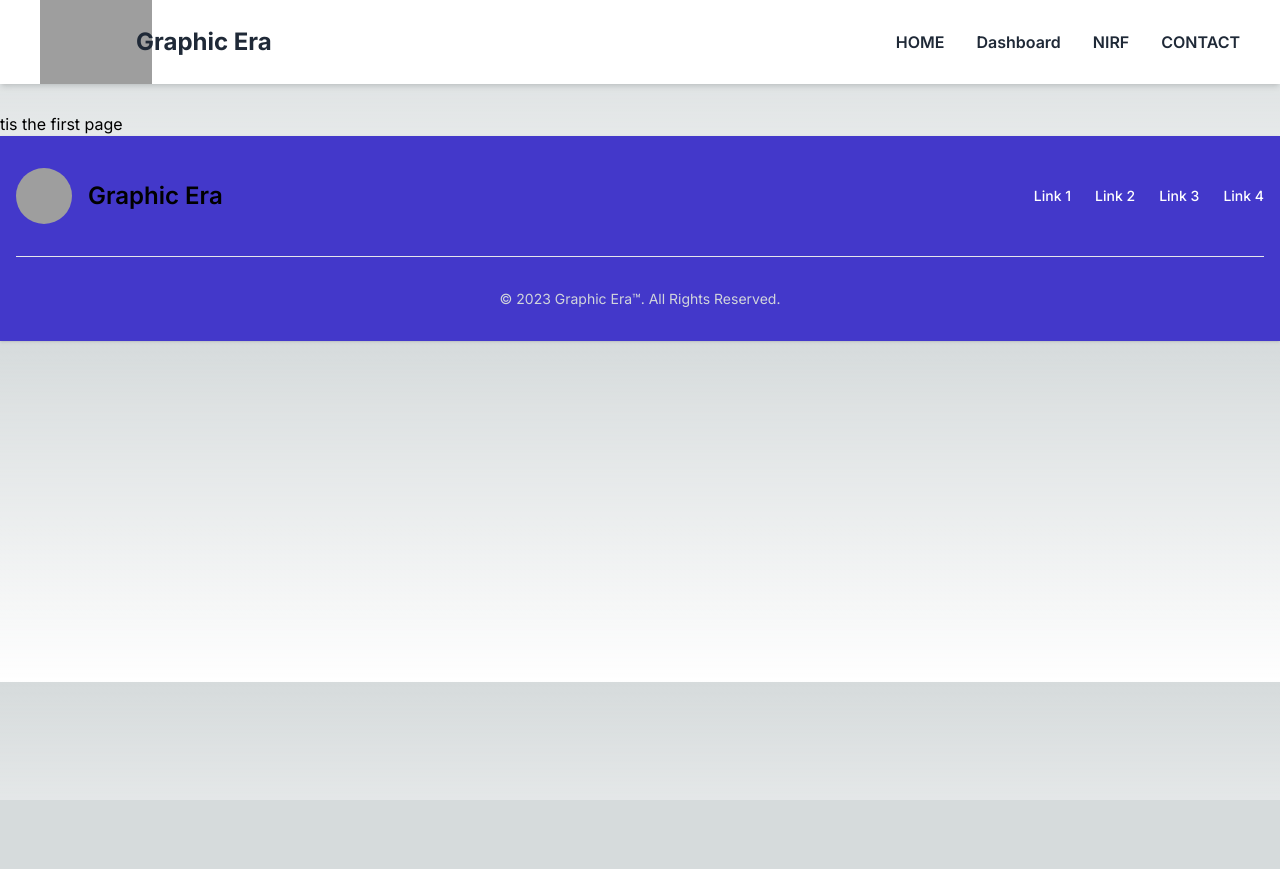
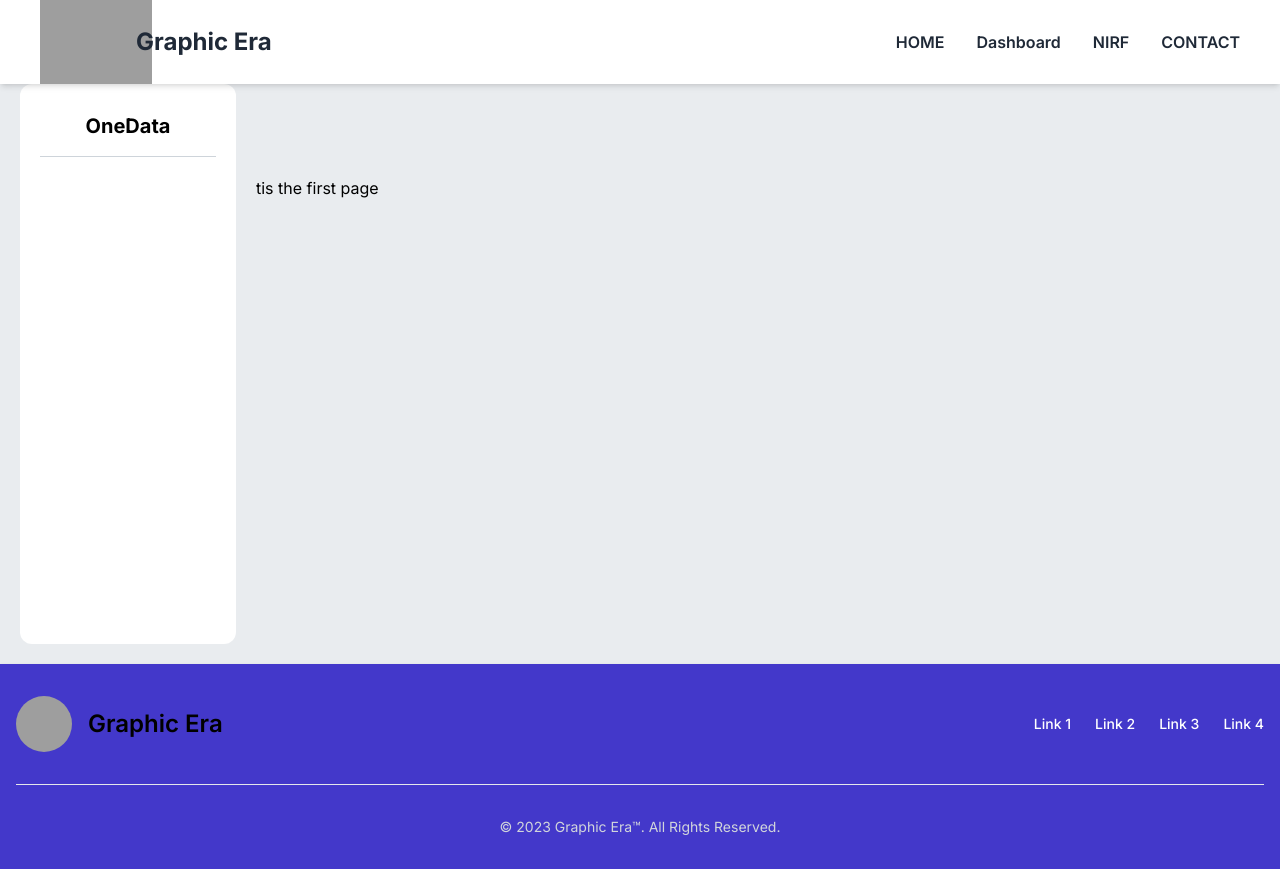
Before and after one commit to Pranshu1sati/OneData-Front, a Next.js app: page / in a window 1280 px wide. Before the commit the page ends 800 px from the top, so only its background shows below. Built offline with nearby package versions, Linux system fonts and the light colour scheme; grey boxes are pictures that could not be loaded.

Commit message:
side-bar-added

```diff
--- a/package.json
+++ b/package.json
@@ -27,6 +27,7 @@
     "postcss": "8.4.26",
     "react": "18.2.0",
     "react-dom": "18.2.0",
+    "react-icons": "^4.10.1",
     "tailwindcss": "3.3.3",
     "typescript": "5.1.6",
     "yup": "^1.2.0"
--- a/src/app/components/PageLayout.tsx
+++ b/src/app/components/PageLayout.tsx
@@ -1,14 +1,23 @@
 'use client'
 import Footer from './Footer'
 import Header from './Header'
-const PageLayout = ({children} : any) => {
+import SideBar from './SideBar'
+const PageLayout = ({ children }: any) => {
 
-  return (<>
-
-    <Header/>
-      {children}
-    <Footer/>
-        </>
+  return (
+    <>
+      <Header />
+      <div className='w-full md:grid md:grid-cols-5 mt-16 h-[75vh] bg-[#e9ecef]'>
+        {/* we need to hide this in login and signup page , check if user is present in context if and then use conditional rendering */}
+        <section className='hidden col-span-1 md:flex h-full  w-full md:flex-col'>
+          <SideBar/>
+        </section>
+        <main className=' flex flex-col' >
+          {children}
+        </main>
+      </div>
+      <Footer />
+    </>
   )
 }
 export default PageLayout
--- /dev/null
+++ b/src/app/components/SideBar.tsx
@@ -0,0 +1,12 @@
+import React from 'react'
+
+export default function SideBar() {
+  return (
+    <section className='bg-white text-black px-5 py-3 h-full m-5 rounded-xl flex flex-col items-center'>
+        <div className='font-bold text-xl py-4'>
+            OneData
+        </div>
+        <hr className=' border border-t-0 border-[#ced4da] w-full'/>
+    </section>
+  )
+}
--- a/src/app/globals.css
+++ b/src/app/globals.css
@@ -1,7 +1,7 @@
 @tailwind base;
 @tailwind components;
 @tailwind utilities;
-
+/*
 :root {
   --foreground-rgb: 0, 0, 0;
   --background-start-rgb: 214, 219, 220;
@@ -24,4 +24,4 @@ body {
       rgb(var(--background-end-rgb))
     )
     rgb(var(--background-start-rgb));
-}
+} */
```
Also changed, not shown: 2 other files (tests, documents, lock files or other folders).
